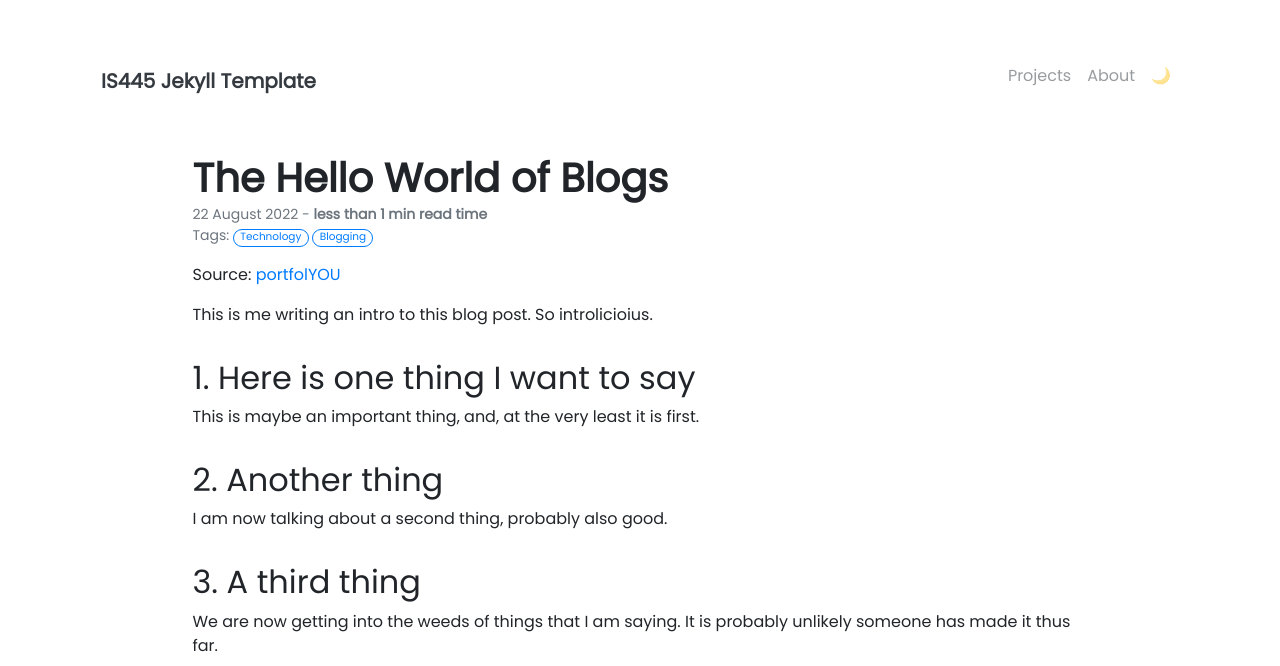
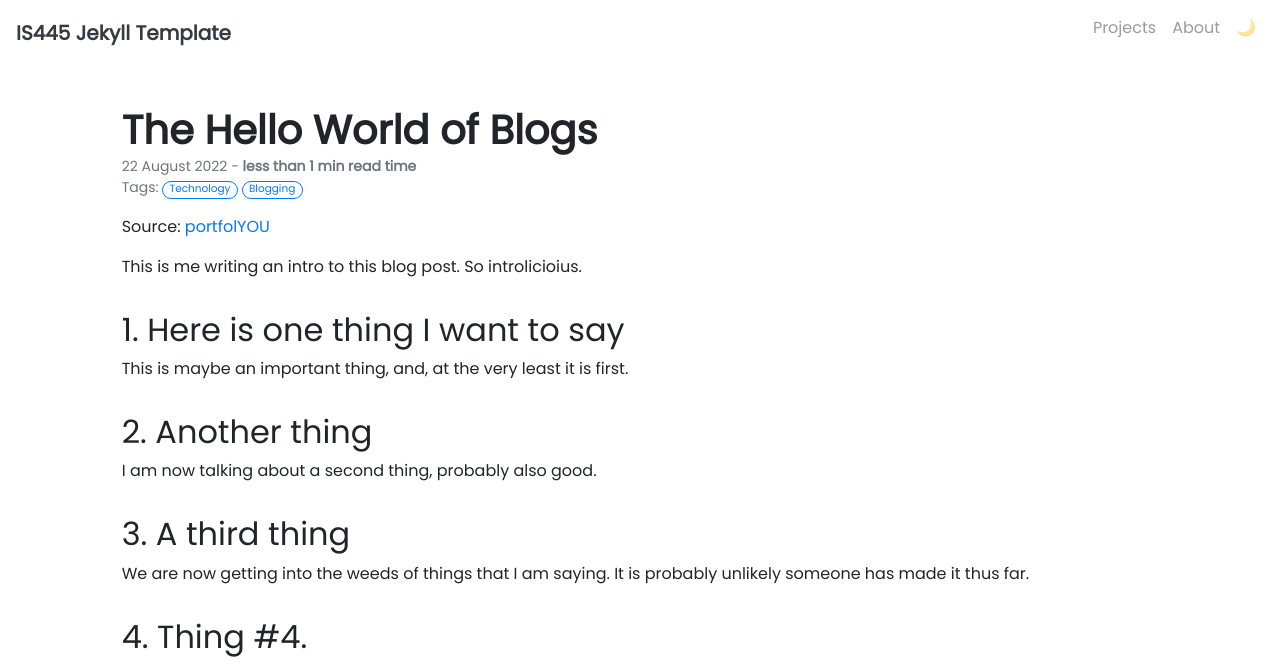
Before and after one commit to iris1250/iris1250.github.io, a Jekyll site: the page built from _posts/2022-08-22-hello-blog-world.md, in a window 1280 px wide. Shown: the top 666 px of the page. Built offline with Jekyll 4.4.1, drawn with Linux system fonts in a browser that asks for light colours; nearby versions of some CDN libraries; our own code applies the rules of GitHub Pages for plain Markdown files.

Commit message:
Week10 Lab1

```diff
--- a/_layouts/default.html
+++ b/_layouts/default.html
@@ -1,35 +1,4 @@
 <!DOCTYPE html>
-
-<!--
-  portfolYOU Jekyll theme by Youssef Raafat
-  Free for personal and commercial use under the MIT license
-  https://github.com/YoussefRaafatNasry/portfolYOU
-  Updates for JPN Fall 2024
-  FALL2024ID15804
--->
-
-<html lang="en" class="h-100">
-
 {% include head.html %}
-
-<body class="h-100 d-flex flex-column">
-
-  <main class="flex-shrink-0 container mt-5">
-    {% include navbar.html %}
-    {{ content }}
-  </main>
-  {% include footer.html %}
-
-  {% include analytics.html %}
-  {% include scripts.html %}
-
-  {%- if site.buymeacoffee.enabled == true -%}
-    <script data-name="BMC-Widget" data-cfasync="false" src="https://cdnjs.buymeacoffee.com/1.0.0/widget.prod.min.js" data-id="{{ site.buymeacoffee.username }}" data-description="{{ site.buymeacoffee.description }}" data-message="{{ site.buymeacoffee.message }}" data-color="{{ site.buymeacoffee.color }}" data-position="Right" data-x_margin="16" data-y_margin="16"></script>
-  {%- endif -%}
-</body>
-
-<!--
-end of checks! JPN
--->
-
-</html>
+{% include navbar.html %} {{ content }}
+{% include footer.html %} {% include analytics.html %} {% include scripts.html %} {%- if site.buymeacoffee.enabled == true -%} {%- endif -%}
```
